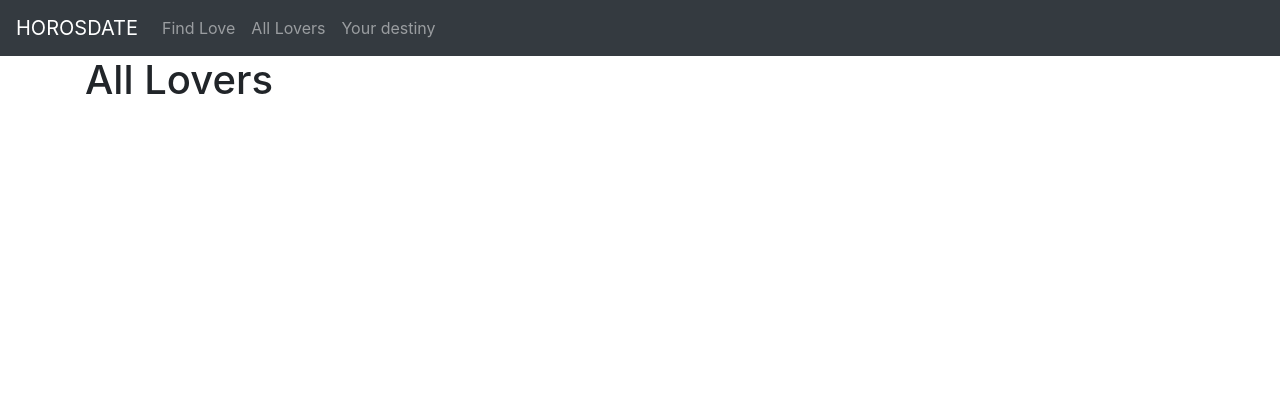
After one commit to willioberhaensli/PROG2, a Flask app: template templates/all.html in a window 1280 px wide. The commit adds this page. Shown: the top 420 px of the page. Run offline with Flask 2, Linux system fonts and the light colour scheme; the template is opened without the code that fills it, so the values that code supplies are empty; some libraries are stand-ins or nearby versions.

Commit message:
Weitere Anpassungen von u.A. Attributen. Localhost spinnt noch. Fehler am suchen.

```diff
--- a/main.py
+++ b/main.py
@@ -6,21 +6,21 @@ from flask import url_for
 
 from libs import horosdate
 
-app = Flask("Telefonbuch")
+app = Flask("Horosdate")
 
 @app.route("/")
-@app.route("/index")
+@app.route("/index", methods=['GET', 'POST'])
 def index():
-    return render_template("telefonbuch.html")
+    return render_template("horosdate.html")
 
 @app.route("/search/<name>")
 @app.route("/search", methods=['GET', 'POST'])
 def search(name=None):
     return "search"
 
-@app.route("/add", methods=['GET', 'POST'])
+@app.route("/all")
 def add():
-    return "add"
+    return "all"
 
 if __name__ == "__main__":
     app.run(debug=True, port=5000)
--- /dev/null
+++ b/templates/all.html
@@ -0,0 +1,25 @@
+{% extends "template.html" %}
+
+{% block title %}Horosdate{% endblock %}
+
+{% block main %}
+
+
+<div class="container">
+
+
+	<!-- Seitentitel -->
+
+	   <div class="row">
+
+	        <div class="bd-title col-12 mb-3">
+	            <h1>All Lovers</h1>
+	        </div></div>
+
+
+
+</div>
+
+
+
+{% endblock %}
--- a/templates/telefonbuch.html
+++ b/templates/horosdate.html
@@ -1,6 +1,6 @@
 {% extends "template.html" %}
 
-{% block title %}Telefonbuch{% endblock %}
+{% block title %}Horosdate{% endblock %}
 
 {% block main %}
 
--- a/templates/navigation_template.html
+++ b/templates/navigation_template.html
@@ -17,7 +17,7 @@
                 <a class="nav-link" href="{{ url_for('add') }}">All Lovers</a>
             </li>
             <li class="nav-item">
-                <a class="nav-link" href="{{ url_for('search') }}">Your beloved classmate</a>
+                <a class="nav-link" href="{{ url_for('search') }}">Your destiny</a>
             </li>
         </ul>
     </div>
```
